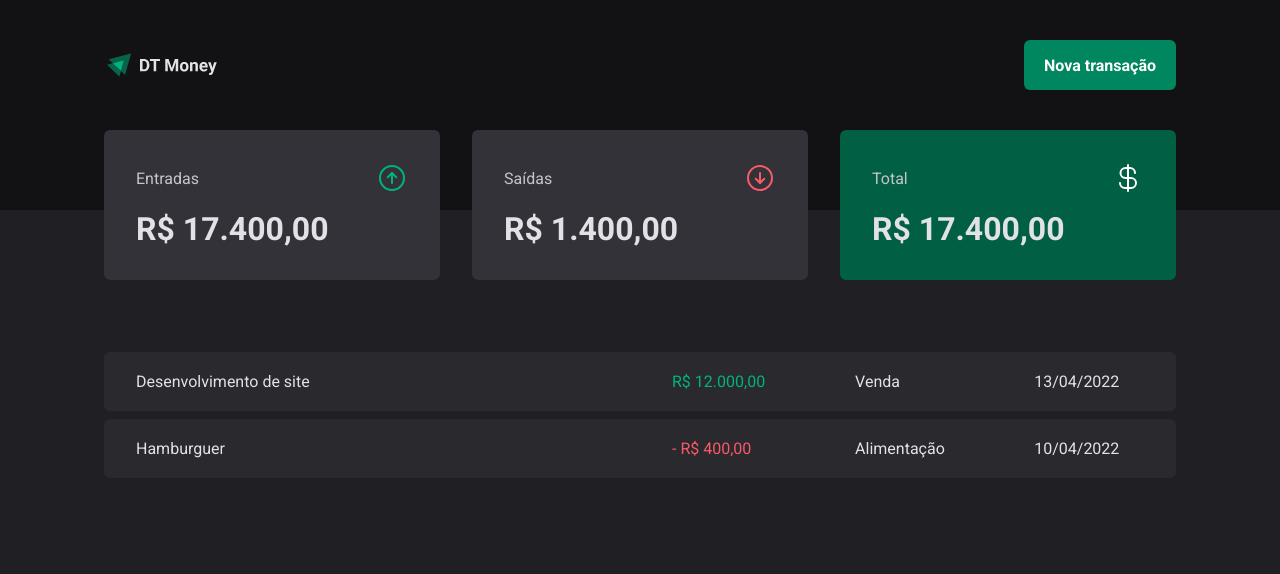
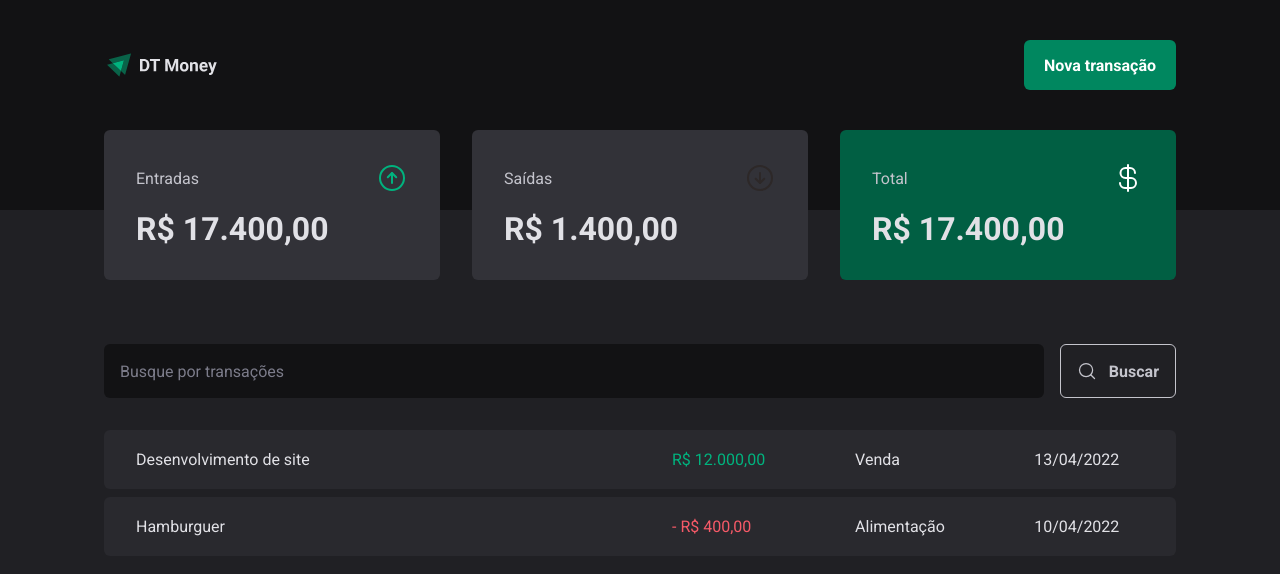
Before and after one commit to caiotheodoro/fintrack, a React (Vite) app: page / in a window 1280 px wide. Shown: the top 574 px of the page. Built offline with nearby package versions, Linux system fonts and the light colour scheme.

Commit message:
feat: 🎸 SearchForm component

```diff
--- a/src/components/Summary/index.tsx
+++ b/src/components/Summary/index.tsx
@@ -13,7 +13,7 @@
             <SummaryCard>
                 <header>
                     <span>Saídas</span>
-                    <ArrowCircleDown size={32} color="#f75a68" />
+                    <ArrowCircleDown size={32} color="#2d2828" />
                 </header>
                 <strong>R$ 1.400,00</strong>
             </SummaryCard>
--- /dev/null
+++ b/src/pages/Transactions/components/SearchForm/index.tsx
@@ -0,0 +1,15 @@
+import { MagnifyingGlass } from "phosphor-react";
+import { SearchFormContainer } from "./styles";
+
+export function SearhcForm() {
+    return (
+        <SearchFormContainer>
+            <input type={"text"} placeholder="Busque por transações" />
+            <button type="submit">
+                <MagnifyingGlass size={20} />
+                Buscar
+
+            </button>
+        </SearchFormContainer>
+    )
+}
--- /dev/null
+++ b/src/pages/Transactions/components/SearchForm/styles.ts
@@ -0,0 +1,43 @@
+import styled from "styled-components";
+
+
+export const SearchFormContainer = styled.form`
+display: flex;
+gap: 1rem;
+
+
+input {
+    flex: 1;
+    border-radius: 6px;
+    border: 0;
+    background: ${({ theme }) => theme['gray-900']};
+    padding: 1rem;
+    color: ${({ theme }) => theme['gray-300']};
+
+    &::placeholder {
+        color: ${({ theme }) => theme['gray-500']};
+    }
+}
+
+button {
+    display: flex;
+    align-items: center;
+    justify-content: center;
+    gap: 0.75rem;
+
+    border: 0;
+    padding: 1rem;
+    background: transparent;
+    border: 1px solid ${({ theme }) => theme['gray-300']};
+    color: ${({ theme }) => theme['gray-300']};
+    font-weight: bold;
+    border-radius: 6px;
+
+    &:hover {
+        background: ${({ theme }) => theme['green-500']};
+        color: ${({ theme }) => theme.white};
+        border-color: ${({ theme }) => theme['green-500']};
+        transition: background-color 0.2s, color 0.2s, border-color 0.2s;
+    }
+}
+`
--- a/src/pages/Transactions/index.tsx
+++ b/src/pages/Transactions/index.tsx
@@ -1,5 +1,6 @@
 import { Header } from "../../components/Header";
 import { Summary } from "../../components/Summary";
+import { SearhcForm } from "./components/SearchForm";
 import { PriceHighlight, TransactionsContainer, TransactionsTable } from "./styles";
 
 export function Transactions() {
@@ -8,6 +9,7 @@
             <Header />
             <Summary />
             <TransactionsContainer>
+                <SearhcForm />
                 <TransactionsTable>
                     <tbody>
                         <tr >
--- a/src/pages/Transactions/styles.ts
+++ b/src/pages/Transactions/styles.ts
@@ -12,7 +12,7 @@
     width: 100%;
     border-collapse: separate;
     border-spacing: 0 0.5rem;
-    /* margin-top: 1.5rem; */
+    margin-top: 1.5rem;
 
     td {
         padding: 1.25rem 2rem;
```
